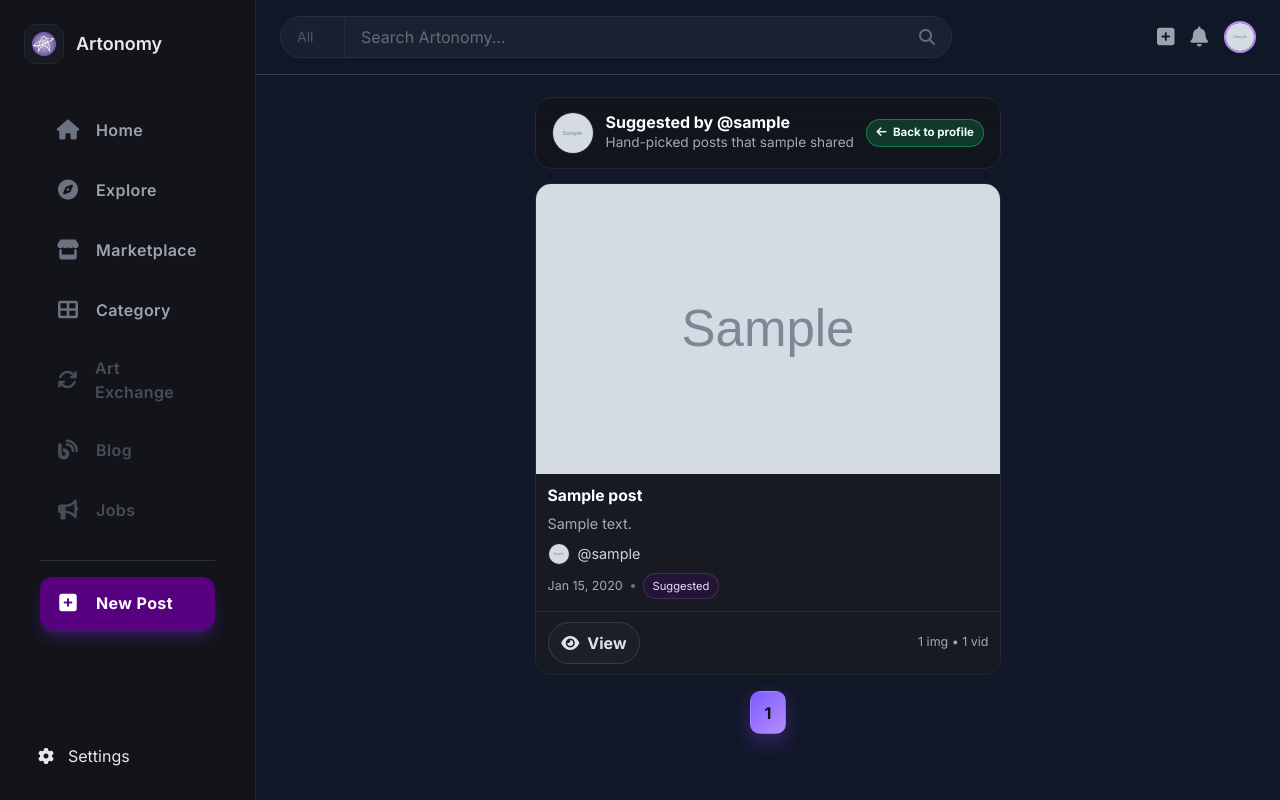
After one commit to hirbodprime/artonomy, a Django app: a page that uses templates/accounts/profile_suggested.html in a window 1280 px wide. The commit adds this page. Run offline with Django 5.2, Linux system fonts and the light colour scheme; a user stored in the database is signed in; tables that the repository leaves empty hold one stand-in row (values such as "Sample post"); grey boxes marked "Sample" are stand-in pictures; data that the repository does not hold is empty; some libraries are stand-ins or nearby versions.

Commit message:
added public id, setting if for local and server media static, page for suggested that shows posts , added publick id to profile

```diff
--- a/accounts/admin.py
+++ b/accounts/admin.py
@@ -61,9 +61,9 @@ class CategoryAdmin(admin.ModelAdmin):
 
 @admin.register(User)
 class UserAdmin(admin.ModelAdmin):
-    list_display = ("username", "email", "role", "is_staff", "is_superuser")
+    list_display = ("username", "email", "role", "is_staff", "is_superuser", "public_code", "public_number")
     list_filter = ("role", "is_staff", "is_superuser")
-    search_fields = ("username", "email")
+    search_fields = ("username", "email", "public_code", "public_number")
     inlines = [UserCategoryInline]
 
 
--- a/accounts/models.py
+++ b/accounts/models.py
@@ -64,6 +64,8 @@ class User(AbstractUser):
 
     email = models.EmailField(_("email address"), unique=True)
     username = models.CharField(_("username"), max_length=150, unique=True)
+    public_number = models.PositiveIntegerField(unique=True, null=True, blank=True, db_index=True)
+    public_code   = models.CharField(max_length=24, unique=True, null=True, blank=True, db_index=True)  # e.g. "A-12345"
 
     role = models.CharField(
         max_length=8,
@@ -79,9 +81,19 @@ class User(AbstractUser):
     REQUIRED_FIELDS = ["username"]
 
     objects = UserManager()
+    def formatted_public_code(self) -> str:
+        # helper if you ever want zero-padding like A-00001
+        return f"A-{self.public_number}" if self.public_number else ""
 
     def __str__(self) -> str:
         return f"{self.username} <{self.email}>"
+class PublicNumberCounter(models.Model):
+    """Singleton counter to allocate the next public number atomically."""
+    name = models.CharField(max_length=32, unique=True, default="global")
+    last_number = models.PositiveIntegerField(default=0)
+
+    def __str__(self):
+        return f"{self.name}:{self.last_number}"
 
 
 class UserCategory(models.Model):
--- a/accounts/urls.py
+++ b/accounts/urls.py
@@ -10,6 +10,7 @@ urlpatterns = [
     path("logout/", v.logout_view, name="logout"),
     # Edit profile hub
     path("settings/", v.settings_profile_start, name="settings_profile"),
+    path("<str:username>/suggested/", v.profile_suggested_posts, name="profile_suggested"),
 
     # Personal info wizard
     path("settings/personal/<int:step>/", v.settings_personal_wizard, name="settings_personal"),
--- a/accounts/views.py
+++ b/accounts/views.py
@@ -279,8 +279,45 @@ def profile_view(request, username: str):
 
 
 
+from django.core.paginator import Paginator, EmptyPage, PageNotAnInteger
+from django.db.models import Prefetch
+from django.contrib.auth import get_user_model
+from posts.models import Post  # adjust if your model path differs
 
+@login_required
+def profile_suggested_posts(request, username: str):
+    User = get_user_model()
+    profile_user = get_object_or_404(
+        User.objects.select_related("profile"),
+        username=username
+    )
 
+    # Posts this user suggested (fast prefetch for media)
+    qs = (
+        Post.objects
+        .filter(suggestions__suggester=profile_user)
+        .select_related("author", "author__profile")
+        .prefetch_related("images", "videos", "chapters")
+        .order_by("-suggestions__created_at", "-created_at")
+        .distinct()
+    )
+
+    paginator = Paginator(qs, 12)  # 12 cards per page
+    page = request.GET.get("page") or 1
+    try:
+        page_obj = paginator.page(page)
+    except (PageNotAnInteger, EmptyPage):
+        page_obj = paginator.page(1)
+
+    return render(
+        request,
+        "accounts/profile_suggested.html",
+        {
+            "profile_user": profile_user,
+            "page_obj": page_obj,
+            "total": paginator.count,
+        },
+    )
 
 
 
--- /dev/null
+++ b/templates/accounts/profile_suggested.html
@@ -0,0 +1,203 @@
+{% extends "base.html" %}
+{% load static %}
+{% block content %}
+<style>
+  :root{
+    --bg:#0D0F12; --panel:#12141A; --panel2:#171A22; --border:#222733;
+    --text:#E6E8EC; --muted:#A3A9B6; --purple:#570080; --green:#11C865;
+  }
+  .wrap{max-width:1100px;margin:0 auto;padding:22px clamp(14px,4vw,24px);}
+
+  .head{
+    display:flex; align-items:center; justify-content:space-between; gap:12px;
+    background:linear-gradient(180deg,rgba(18,20,26,.9),rgba(18,20,26,.75));
+    border:1px solid var(--border); border-radius:16px; padding:14px 16px; backdrop-filter: blur(8px);
+  }
+  .lhs{display:flex; align-items:center; gap:12px; min-width:0;}
+  .ava{width:42px;height:42px;border-radius:999px;border:1px solid var(--border);background:#1b1e26;object-fit:cover;display:grid;place-items:center;font-weight:900; color:#dfe3ed}
+  .title{color:#fff;font-weight:800;line-height:1.1}
+  .subtitle{font-size:.85rem;color:var(--muted)}
+  .badge{
+    display:inline-flex;align-items:center;gap:.4rem;
+    padding:.3rem .6rem;border-radius:999px;font-size:.72rem;font-weight:900;
+    background:rgba(17,200,101,.2);border:1px solid rgba(17,200,101,.5);color:#eafff5;text-decoration:none;
+  }
+
+  /* ===== Responsive grid ===== */
+  .grid{
+    margin-top:14px;
+    display:grid;
+    gap:12px;
+    grid-template-columns: repeat(auto-fit, minmax(240px, 1fr));
+  }
+  .card{
+    background:var(--panel2);
+    border:1px solid var(--border);
+    border-radius:16px;
+    overflow:hidden;
+    display:flex;
+    flex-direction:column;
+    transition:transform .15s ease, box-shadow .15s ease, border-color .15s ease;
+  }
+  .card:hover{transform:translateY(-1px); border-color:rgba(255,255,255,.14); box-shadow:0 12px 26px rgba(0,0,0,.35);}
+
+  .media{
+    aspect-ratio:16/10;
+    background:#0b0d12;
+    position:relative;
+    display:block;
+    border-bottom:1px solid rgba(255,255,255,.06);
+  }
+  .media img,.media video{position:absolute; inset:0; width:100%; height:100%; object-fit:cover;}
+
+  .content{padding:12px; display:flex; flex-direction:column; gap:8px; min-height:110px;}
+  .p-title{color:#fff; font-weight:800; font-size:.98rem; line-height:1.2; display:-webkit-box; -webkit-line-clamp:2; -webkit-box-orient:vertical; overflow:hidden; text-decoration:none}
+  .preview{color:var(--muted); font-size:.9rem; display:-webkit-box; -webkit-line-clamp:2; -webkit-box-orient:vertical; overflow:hidden;}
+  .author{display:flex;align-items:center;gap:8px;font-size:.9rem;}
+  .mini{width:22px;height:22px;border-radius:999px;border:1px solid var(--border);object-fit:cover;background:#1b1e26;display:grid;place-items:center;font-size:.76rem;font-weight:900;color:#dfe3ed}
+  .author a{display:flex;align-items:center;gap:8px;color:#cfd3df;text-decoration:none}
+  .author a:hover{color:#fff}
+  .meta{display:flex;align-items:center;gap:8px;color:var(--muted);font-size:.78rem;}
+  .dot{width:4px;height:4px;border-radius:999px;background:#6b7280;display:inline-block}
+  .pill{display:inline-flex;align-items:center;gap:.4rem;padding:.22rem .55rem;border-radius:999px;border:1px solid rgba(255,255,255,.12);font-size:.7rem; color:#eedbff;background:rgba(87,0,128,.22);}
+  .footer{display:flex; align-items:center; justify-content:space-between; padding:10px 12px; border-top:1px solid rgba(255,255,255,.06)}
+  .cta{display:inline-flex;align-items:center;gap:.5rem;padding:.5rem .8rem;border-radius:999px;font-weight:800;border:1px solid rgba(255,255,255,.12);color:#dfe3ed;background:#1b1f28;text-decoration:none}
+  .cta:hover{filter:brightness(1.05)}
+
+  .pager{display:flex;justify-content:center;gap:8px;margin-top:16px}
+  .pagebtn{padding:.55rem .85rem;border-radius:10px;border:1px solid rgba(255,255,255,.12);background:#151921;color:#dfe3ed;text-decoration:none}
+  .pagebtn[aria-current="true"]{background:linear-gradient(135deg,#7D5CFF,#b58dff); color:#0b0d12; font-weight:900; border-color:transparent; box-shadow:0 8px 20px rgba(124,58,237,.35)}
+</style>
+
+<div class="wrap">
+  <div class="head">
+    <div class="lhs">
+      <a href="{% url 'profile_view' profile_user.username %}">
+        {% if profile_user.profile and profile_user.profile.avatar %}
+          <img class="ava" src="{{ profile_user.profile.avatar.url }}" alt="{{ profile_user.username }}">
+        {% else %}
+          <div class="ava">{{ profile_user.username|first|upper }}</div>
+        {% endif %}
+      </a>
+      <div>
+        <div class="title">Suggested by @{{ profile_user.username }}</div>
+        <div class="subtitle">Hand-picked posts that {{ profile_user.username }} shared</div>
+      </div>
+    </div>
+    <a href="{% url 'profile_view' profile_user.username %}" class="badge">
+      <i class="fa-solid fa-arrow-left"></i> Back to profile
+    </a>
+  </div>
+
+  {% if page_obj.object_list %}
+    <div class="grid">
+      {% for p in page_obj.object_list %}
+      <article class="card">
+
+        <!-- MEDIA (no .url without a file) -->
+        <a class="media" href="{% url 'single_post' p.pk %}">
+          {% with img=p.images.first vid=p.videos.first %}
+            {% if img %}
+              <img src="{{ img.image.url }}" alt="{{ p.title|default:'Post' }}">
+            {% elif vid %}
+              <video preload="metadata" playsinline muted
+                {% if vid.poster %}poster="{{ vid.poster.url }}"
+                {% elif p.cover %}poster="{{ p.cover.url }}"
+                {% elif p.image %}poster="{{ p.image.url }}"
+                {% endif %}>
+                <source src="{{ vid.file.url }}" type="video/mp4">
+              </video>
+            {% elif p.image %}
+              <img src="{{ p.image.url }}" alt="{{ p.title|default:'Post' }}">
+            {% elif p.video %}
+              <video preload="metadata" playsinline muted
+                {% if p.cover %}poster="{{ p.cover.url }}"{% endif %}>
+                <source src="{{ p.video.url }}" type="video/mp4">
+              </video>
+            {% else %}
+              <img src="{% static 'images/placeholder_dark.jpg' %}" alt="">
+            {% endif %}
+          {% endwith %}
+        </a>
+
+        <div class="content">
+          <a class="p-title" href="{% url 'single_post' p.pk %}">
+            {{ p.title|default:"Untitled post" }}
+          </a>
+
+          {% if p.post_type == "TEXT" %}
+            {% with ch=p.chapters.first %}
+              <div class="preview">
+                {{ ch.content|default:p.body|truncatechars:120 }}
+              </div>
+            {% endwith %}
+          {% endif %}
+
+          <div class="author">
+            <a href="{% url 'profile_view' p.author.username %}">
+              {% if p.author.profile and p.author.profile.avatar %}
+                <img class="mini" src="{{ p.author.profile.avatar.url }}" alt="{{ p.author.username }}">
+              {% else %}
+                <div class="mini">{{ p.author.username|first|upper }}</div>
+              {% endif %}
+              <span class="truncate">@{{ p.author.username }}</span>
+            </a>
+          </div>
+
+          <div class="meta">
+            <span>{{ p.created_at|date:"M d, Y" }}</span>
+            <span class="dot"></span>
+            <span class="pill">Suggested</span>
+          </div>
+        </div>
+
+        <div class="footer">
+          <a class="cta" href="{% url 'single_post' p.pk %}">
+            <i class="fa-solid fa-eye"></i> View
+          </a>
+          <span class="meta">
+            {{ p.images.all|length }} img • {{ p.videos.all|length }} vid
+          </span>
+        </div>
+
+      </article>
+      {% endfor %}
+    </div>
+
+    <!-- Paginator (no elif chain, so it never renders as text) -->
+<nav class="pager" aria-label="pagination">
+  {% if page_obj.has_previous %}
+    <a class="pagebtn" href="?page={{ page_obj.previous_page_number }}">&laquo; Prev</a>
+  {% endif %}
+
+  {% for i in page_obj.paginator.page_range %}
+    {% if i == page_obj.number %}
+      <span class="pagebtn" aria-current="true">{{ i }}</span>
+
+    {% elif i <= 2 %}
+      <a class="pagebtn" href="?page={{ i }}">{{ i }}</a>
+
+    {% elif i >= page_obj.paginator.num_pages|add:"-1" %}
+      <a class="pagebtn" href="?page={{ i }}">{{ i }}</a>
+
+    {% elif i >= page_obj.number|add:"-1" and i <= page_obj.number|add:"1" %}
+      <a class="pagebtn" href="?page={{ i }}">{{ i }}</a>
+
+    {% elif i == 3 or i == page_obj.paginator.num_pages|add:"-2" %}
+      <span class="pagebtn" aria-disabled="true">&#8230;</span>
+    {% endif %}
+  {% endfor %}
+
+  {% if page_obj.has_next %}
+    <a class="pagebtn" href="?page={{ page_obj.next_page_number }}">Next &raquo;</a>
+  {% endif %}
+</nav>
+
+
+
+
+  {% else %}
+    <div class="mt-6" style="color:var(--muted)">No suggestions yet.</div>
+  {% endif %}
+</div>
+{% endblock %}
```
Also changed, not shown: accounts/management/commands/backfill_public_codes.py (added, +21 -0 lines), accounts/signals.py (+23 -1 lines), artonomy/settings.py (+10 -12 lines), templates/accounts/profile.html (+31 -5 lines), accounts/migrations/0007_publicnumbercounter_user_public_code_and_more.py (added).
